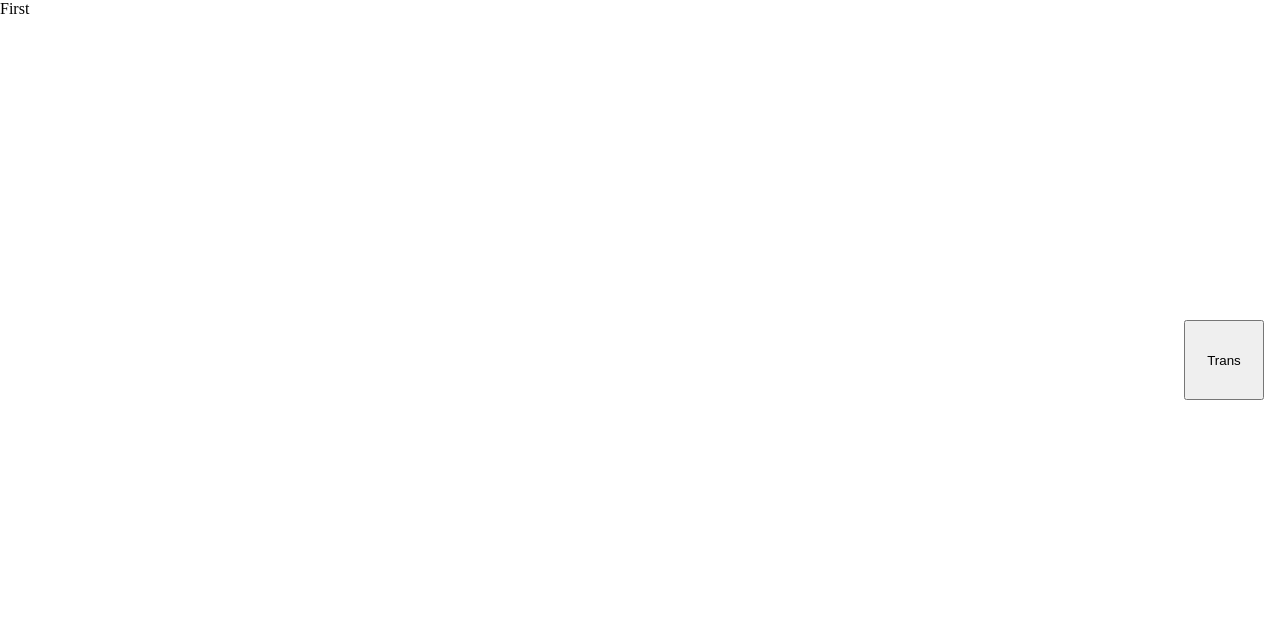
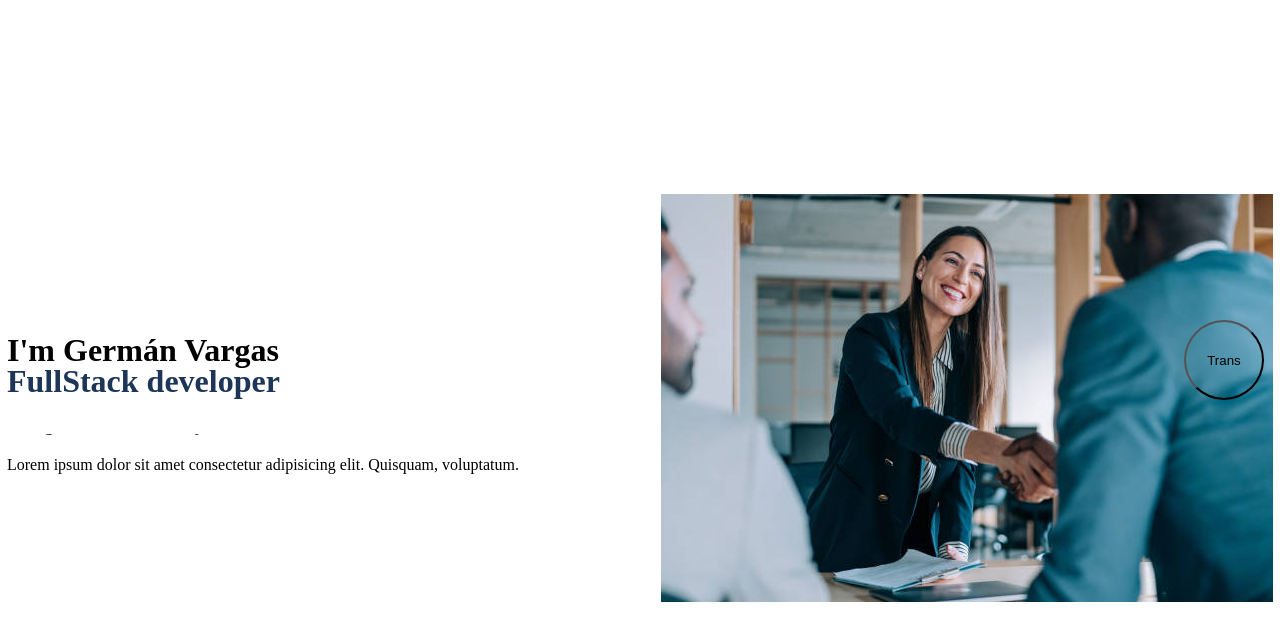
Before and after one commit to Gerdava2602/Portfolio, a React (Vite) app: page / in a window 1280 px wide. Shown: the top 640 px of the page. Built offline with nearby package versions, Linux system fonts and the light colour scheme.

Commit message:
feat: roller animation

```diff
--- a/src/App.css
+++ b/src/App.css
@@ -8,6 +8,14 @@
   height: 100%;
   flex: 0 0 100%;
   transition: 1s;
+  display: flex;
+  align-items: center;
+  justify-content: space-around;
+  flex-wrap: wrap;
+}
+
+.slide .content {
+  width: 50%;
 }
 
 .second {
@@ -24,10 +32,54 @@
   overflow: hidden;
   margin: 0;
 }
+
 .trans {
   position: absolute;
   top: calc(50% - 5rem);
+  background: transparent;
   right: 1rem;
   width: 5rem;
   height: 5rem;
+  border-radius: 50%;
 }
+
+.trans:hover {
+  background: white;
+  transition: 0.5s;
+}
+
+.roller{
+  height: 4.125rem;
+  line-height: 4rem;
+  position: relative;
+  overflow: hidden;
+  width: 100%;
+  display: flex;
+  justify-content: start;
+  align-items: start;
+
+  color: #1D3557;
+}
+
+.roller #rolltext {
+  position: absolute;
+  top: 0;
+  animation: slide 5s infinite;
+  animation-iteration-count: 1;
+  animation-delay: 1s;
+}
+
+@keyframes slide {
+  0%{
+    top:0;
+  }
+  25%{
+    top: -4rem;
+  }
+  50%{
+    top: -8rem;
+  }
+  72.5%{
+    top: -12.25rem;
+  }
+}
--- a/src/App.tsx
+++ b/src/App.tsx
@@ -1,23 +1,70 @@
 import { useEffect, useState } from "react";
 import "./App.css";
+import imgURL from "./assets/image.jpg";
 
 function App() {
   const [slide, setSlide] = useState(0);
 
   useEffect(() => {
-    slide === 4 && setSlide(0);
+    slide === document.querySelectorAll(".slide").length && setSlide(0);
   }, [slide]);
 
   return (
+    <>
+    <header style={{background: 'transparent'}}></header>
       <div className="slideshow">
-      <div className="slide" style={{marginLeft: `${-slide*100}%`}}>First</div>
-      <div className="slide second">Hi</div>
+        <div className="slide" style={{ marginLeft: `${-slide * 100}%` }}>
+          <div className="content">
+            <h1>
+              I'm Germán Vargas
+              <div className="roller">
+                <span id="rolltext">
+                  FullStack developer
+                  <br />
+                  Software Engineer
+                  <br />
+                  Data Scientist
+                  <br />
+                  Tech Passionate
+                  <br />
+                </span>
+                <br />
+              </div>
+            </h1>
+            <p>
+              Lorem ipsum dolor sit amet consectetur adipisicing elit. Quisquam,
+              voluptatum.
+            </p>
+          </div>
+          <div className="image">
+            <img src={imgURL} alt="Imagen" />
+          </div>
+        </div>
+        <div className="slide second">
+          <h1 style={{ display: "flex" }}>
+            I'm Germán Vargas
+            <div className="roller">
+              <span id="rolltext">
+                Software Engineer
+                <br />
+                Dedicated
+                <br />
+                Curious
+                <br />
+                Creative
+                <br />
+              </span>
+              <br />
+            </div>
+          </h1>
+        </div>
         <div className="slide third">Hi</div>
         <div className="slide Forth">Hi</div>
         <button className="trans" onClick={() => setSlide(slide + 1)}>
           Trans
         </button>
       </div>
+    </>
   );
 }
 
```
Also changed, not shown: src/assets/image.jpg (added). Lines whose indentation alone changed are shown as unchanged.
